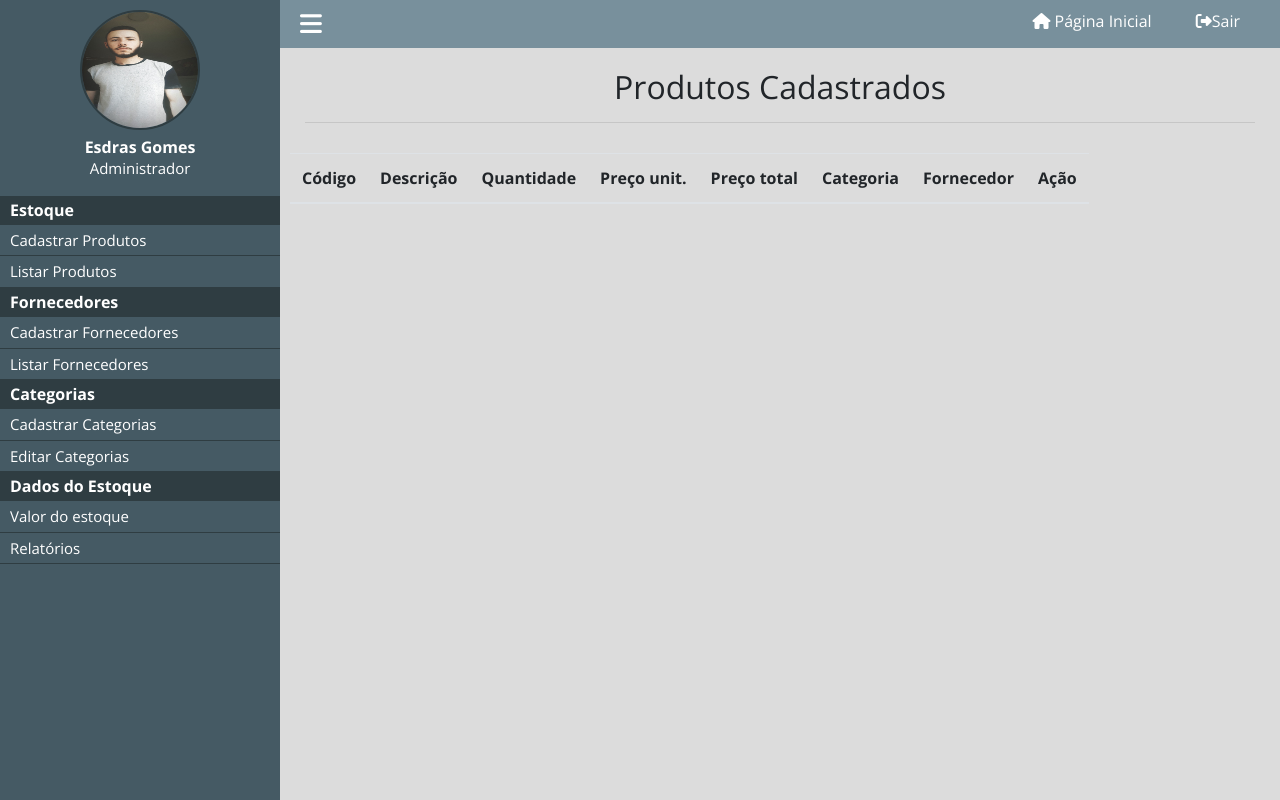
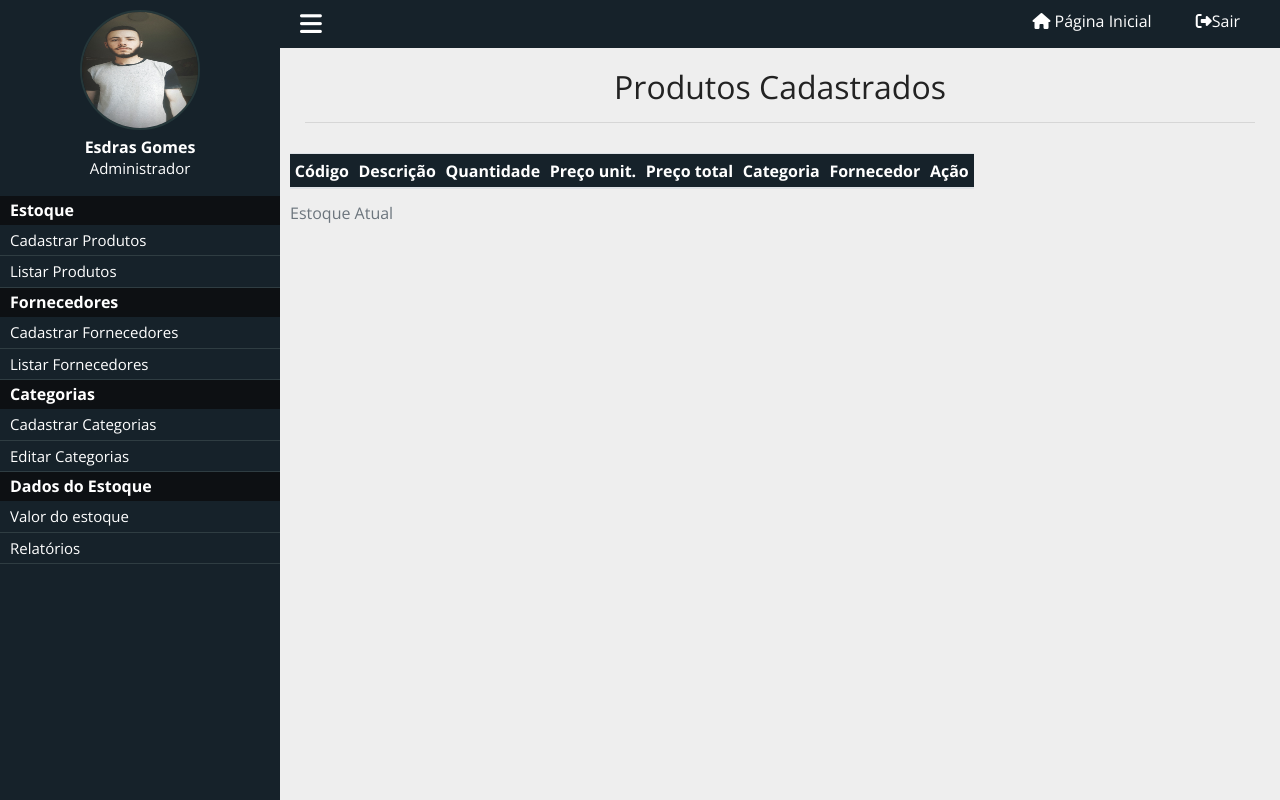
Before and after one commit to esdrasgomes/CRUD-PHP, a PHP site: page /sistema_estoque/listar_produtos.php in a window 1280 px wide. Run offline with PHP 8.4, Linux system fonts and the light colour scheme; the visitor is signed in with stand-in values (Sample User, id 1); data that the repository does not hold is empty; some libraries are stand-ins or nearby versions.

Commit message:
Atualizando o sistema

```diff
--- a/css/style.css
+++ b/css/style.css
@@ -10,6 +10,7 @@ html,body {
 }
 body {
 	overflow-x: hidden;
+	background-color: #eee;
 }
 
 /*Pagina de login */
@@ -81,7 +82,7 @@ header {
 	left: 280px;
 	width: calc(100% - 280px);
 	padding: 5px 0;
-	background-color: #78909c;
+	background-color: #16222A;
 }
 .loggout {
 	float: right;
@@ -115,7 +116,7 @@ div.menu {
 	position: fixed;
 	left: 0;
 	top: 0;
-	background-color:#455a64;
+	background-color:#16222A;
 	float: left;
 	width: 280px;
 }
@@ -133,7 +134,7 @@ div.box-usuario {
 .imagem-usuario {
 	position: relative;
 	display: inline-block;
-	border:2px solid #2F3D42;
+	border:2px solid #25373a;
 	border-radius: 50%;
 	width: 120px;
 	height: 120px;
@@ -185,11 +186,16 @@ div.box-usuario {
 .right {
 	float: right;
 }
+
+/* START MAIN - CONTENT DARK */
+
+
 .content {
 	width: calc(100% - 280px);
 	position: relative;
 	left: 280px;
 	padding: 10px;
+	background-color: #eee;
 }
 
 .box-content {
@@ -201,6 +207,26 @@ div.box-usuario {
 .container {
 	margin-bottom: 20px;
 }
+.container h2 {
+	color: #222;
+}
+.card {
+	background-color: #c5c5c5;
+	border: 1px solid #aaa;
+}
+.card h4 {
+	color: #111;
+}
+.card p {
+	color: #222;
+}
+
+
+/* FIM MAIN - CONTENT */
+
+/* START MAIN - CONTENT LIGHT */
+
+/* FIM MAIN - CONTENT LIGHT */
 
 /* Box Metricas */
 .box-content h2 {
@@ -241,7 +267,7 @@ div.box-usuario {
 	text-align: left;
 	font-weight: 400;
 	font-size: 16px;
-	background-color: #2F3D42;
+	background-color: #0d1013;
 	color: white;
 	padding: 5px 10px;
 	font-weight: bold;
@@ -256,6 +282,9 @@ div.box-usuario {
 	color: white;
 	border-bottom: 1px solid #2F3D42;
 	font-weight: 400;
+}
+.itens-menu a:hover {
+	background-color: #263c49;
 }
 
 /* Tabela Responsiva */
--- a/sistema_estoque/cadastrar_produto.php
+++ b/sistema_estoque/cadastrar_produto.php
@@ -19,6 +19,7 @@
 			}
 			.container {
 				margin-top: 10px;
+
 			}
 			.container h3 {
 				text-align: center;
@@ -98,7 +99,7 @@
 			<div class="row" style="">
 
 
-			<div class="container" id="tamanhoContainer" style="background-color: #ccc; padding: 30px 40px">
+			<div class="container" id="tamanhoContainer" style="background-color: #c5c5c5; border: 1px solid #aaa; padding: 30px 40px">
 
 			<h4 style="text-align: center;">Preencha as informações abaixo:</h4><hr>
 			<form action="inserir_produto.php" method="POST" style="margin-top: 30px">
--- a/sistema_estoque/listar_produtos.php
+++ b/sistema_estoque/listar_produtos.php
@@ -83,8 +83,9 @@
 			</div>
 			<h3>Produtos Cadastrados</h3>
 			<br> -->
-			<table class="table table-hover table-responsive">
-			  	<thead>
+			<table class="table table-striped table-sm table-responsive">
+			<caption>Estoque Atual</caption>
+			  	<thead class="" style="background-color: #16222A; color: #ffffff;">
 				    <tr>
 				    	<th scope="col">Código</th>
 					    <th scope="col">Descrição</th>
```
Also changed, not shown: sistema_estoque/listar_categoria.php (+4 -3 lines), sistema_estoque/listar_fornecedor.php (+4 -3 lines).
